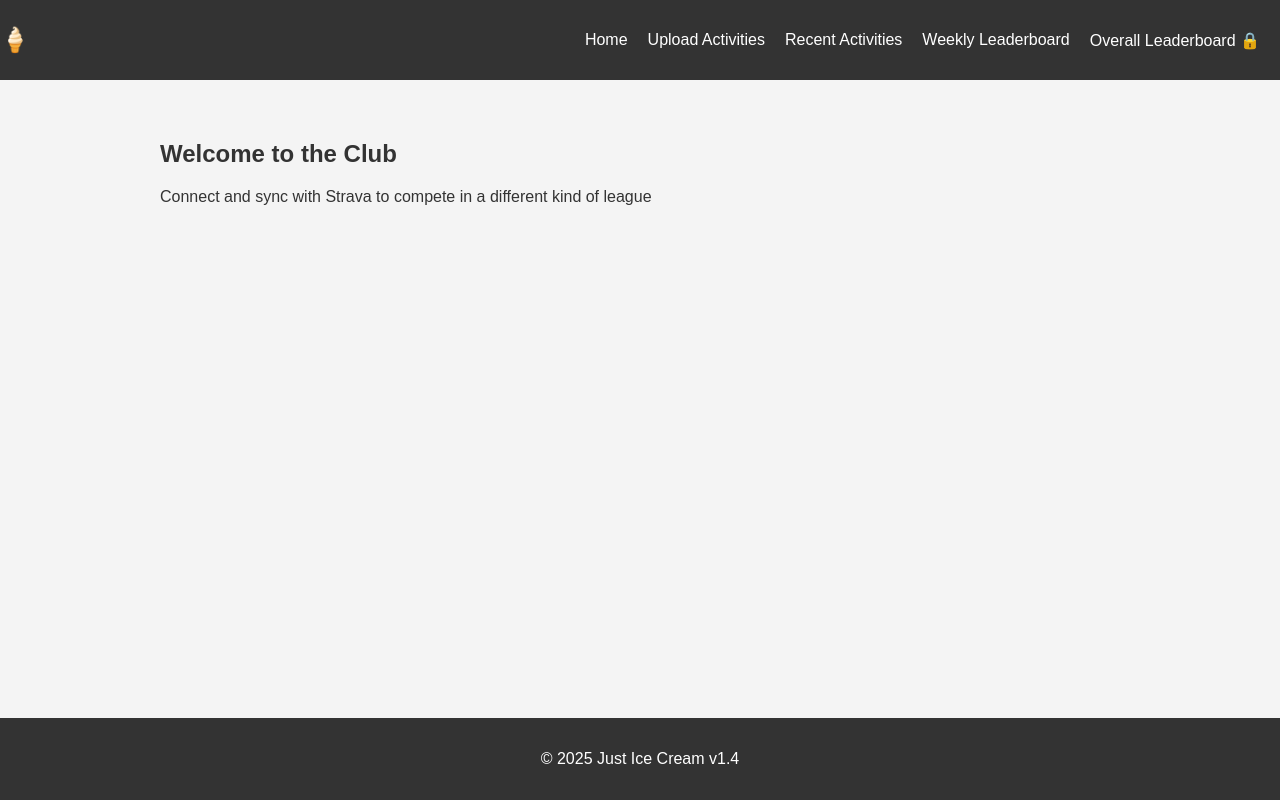
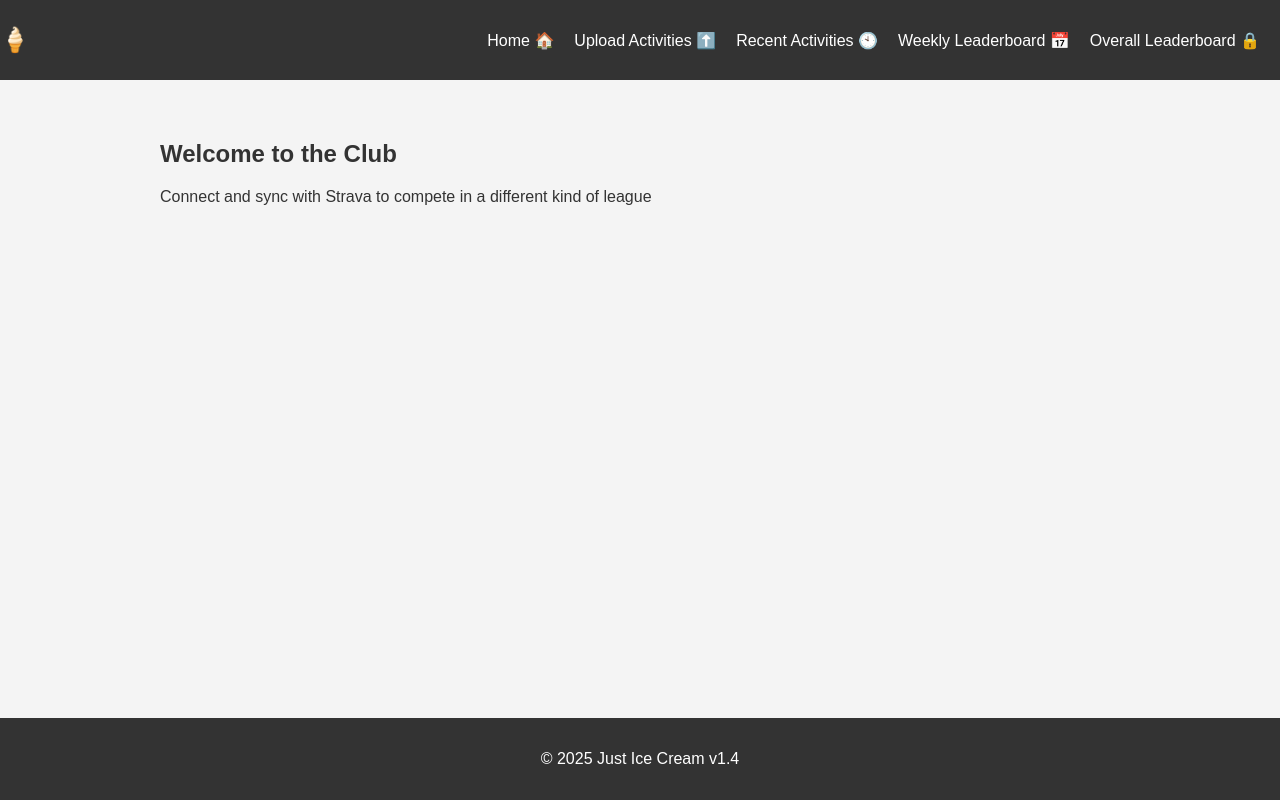
Before and after one commit to sunieljolly/just-ice-cream, a website: page public/index.html in a window 1280 px wide. Drawn offline with Linux system fonts and the light colour scheme.

Commit message:
ice-cream

```diff
--- a/public/index.html
+++ b/public/index.html
@@ -15,15 +15,11 @@
         </button>
 
         <ul class="nav-links">
-          <li><a href="#" id="nav-home">Home</a></li>
-          <li><a href="#" id="nav-upload-activities">Upload Activities</a></li>
-          <li><a href="#" id="nav-recent-activities">Recent Activities</a></li>
-          <li>
-            <a href="#" id="nav-weekly-leaderboard">Weekly Leaderboard</a>
-          </li>
-            <li>
-            <a href="#" id="overall-leaderboard">Overall Leaderboard 🔒</a>
-          </li>
+          <li><a href="#" id="nav-home">Home 🏠</a></li>
+          <li><a href="#" id="nav-upload-activities">Upload Activities ⬆️</a></li>
+          <li><a href="#" id="nav-recent-activities">Recent Activities 🕙</a></li>
+          <li><a href="#" id="nav-weekly-leaderboard">Weekly Leaderboard 📅</a></li>
+          <li><a href="#" id="overall-leaderboard">Overall Leaderboard 🔒</a></li>
         </ul>
       </nav>
     </header>
```
